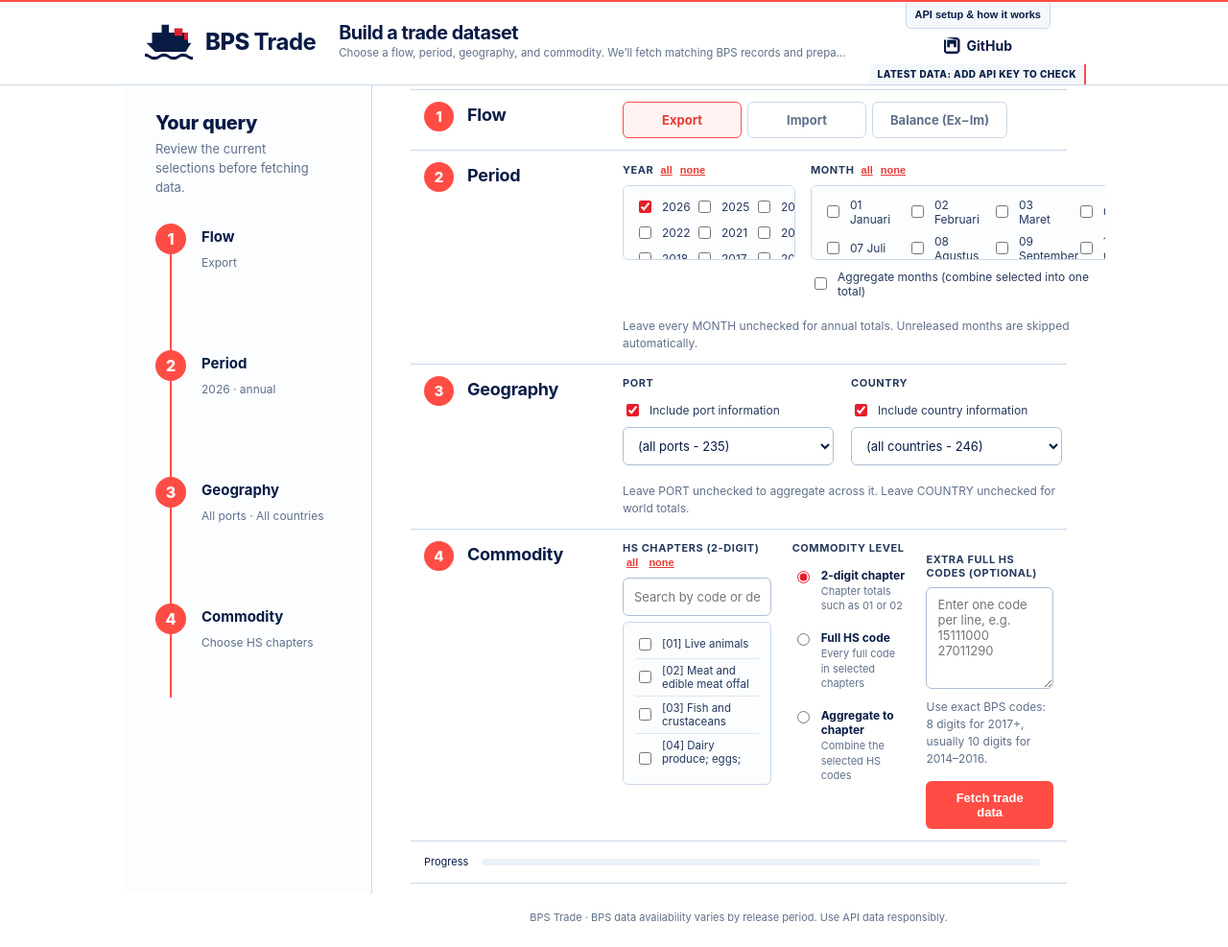
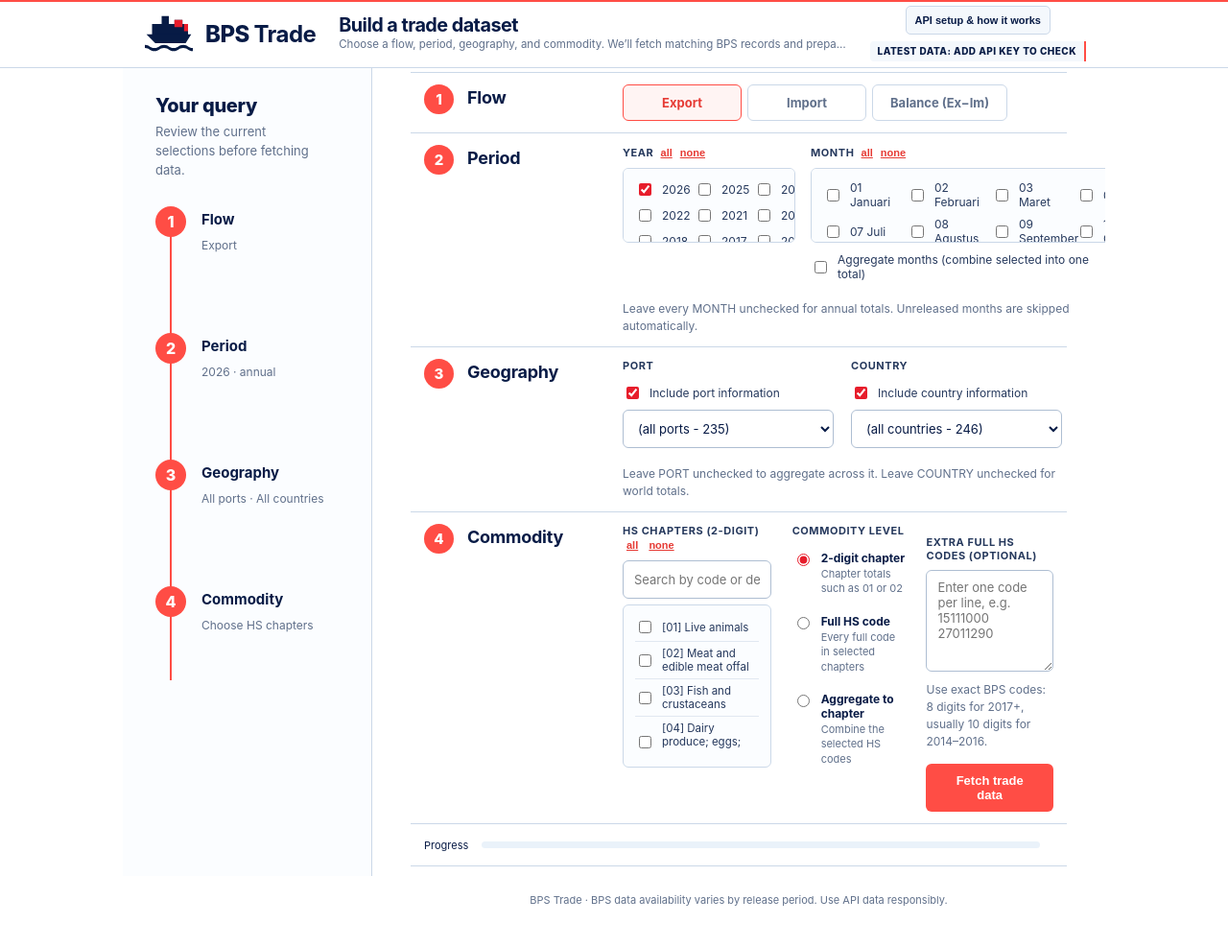
Before and after one commit to hengkykurniawan/bps_trade, a website: page site/index.html in a window 1280 px wide. Shown: the whole page at 96% size. Drawn offline with nearby package versions, Linux system fonts and the light colour scheme; files whose address does not match are found by name.

Commit message:
Remove GitHub link from index.html
Removed GitHub link from primary navigation.

```diff
--- a/site/index.html
+++ b/site/index.html
@@ -209,9 +209,6 @@
       </div>
       <div class="header-right">
         <button class="header-api" id="api-toggle" type="button" aria-expanded="false" aria-controls="client-config" hidden>API setup &amp; how it works</button>
-        <nav aria-label="Primary navigation">
-          <a href="https://github.com/hengkykurniawan/bps_trade" target="_blank" rel="noopener">GitHub</a>
-        </nav>
         <div id="latest-banner" class="latest-top" title="Newest month verified through BPS WebAPI">
           <span>Latest data: checking BPS…</span>
         </div>
```
